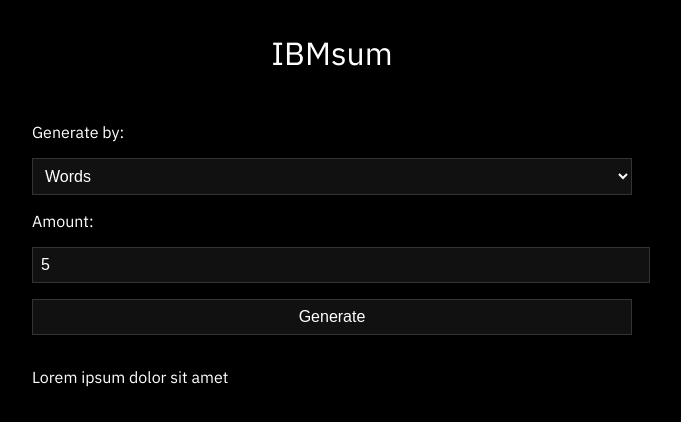
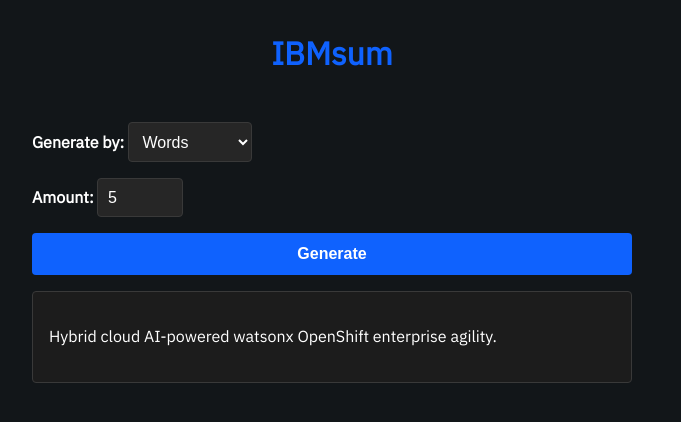
Before and after one commit to lildobber13/IBMsum, a plain HTML site: page index.html in a window 1280 px wide. Both pictures are taken after a click on the button "Generate". Shown: the whole page, without its empty margins (308-989 px from the left). Drawn offline with Linux system fonts and the light colour scheme.

Commit message:
Add files via upload

```diff
--- a/index.html
+++ b/index.html
@@ -3,90 +3,140 @@
 <head>
   <meta charset="UTF-8" />
   <meta name="viewport" content="width=device-width, initial-scale=1.0" />
-  <title>IBMsum - IBM Themed Lorem Ipsum Generator</title>
+  <title>IBMsum - IBM Themed Ipsum Generator</title>
   <link href="https://fonts.googleapis.com/css2?family=IBM+Plex+Sans&display=swap" rel="stylesheet">
   <style>
+    :root {
+      --ibm-blue: #0f62fe;
+      --ibm-gray: #f4f4f4;
+      --ibm-dark: #121619;
+      --ibm-border: #393939;
+    }
+
     body {
       margin: 0;
       padding: 0;
-      background-color: #000;
-      color: #fff;
+      background-color: var(--ibm-dark);
+      color: white;
       font-family: 'IBM Plex Sans', sans-serif;
       display: flex;
       flex-direction: column;
       align-items: center;
       min-height: 100vh;
     }
+
     header {
       padding: 2rem 1rem;
       font-size: 2rem;
+      font-weight: bold;
+      color: var(--ibm-blue);
     }
+
     main {
       width: 100%;
       max-width: 600px;
       padding: 1rem;
+      display: flex;
+      flex-direction: column;
+      gap: 1rem;
     }
-    label, input, select, button {
-      display: block;
-      width: 100%;
-      margin-bottom: 1rem;
+
+    label {
+      font-weight: 600;
+      margin-bottom: 0.3rem;
+    }
+
+    input, select {
+      background: #262626;
+      color: white;
+      border: 1px solid var(--ibm-border);
+      padding: 0.6rem;
+      border-radius: 4px;
       font-size: 1rem;
     }
-    input, select, button {
-      padding: 0.5rem;
-      background: #111;
-      color: #fff;
-      border: 1px solid #333;
+
+    button {
+      background-color: var(--ibm-blue);
+      color: white;
+      border: none;
+      padding: 0.75rem;
+      font-size: 1rem;
+      font-weight: bold;
+      border-radius: 4px;
+      cursor: pointer;
+      transition: background-color 0.2s;
     }
-    button {
-      cursor: pointer;
+
+    button:hover {
+      background-color: #0353e9;
     }
+
     #output {
-      margin-top: 2rem;
+      background: #1c1c1c;
+      border: 1px solid var(--ibm-border);
+      padding: 1rem;
+      border-radius: 4px;
       white-space: pre-wrap;
+      font-size: 1rem;
+      line-height: 1.6;
     }
   </style>
 </head>
 <body>
   <header>IBMsum</header>
   <main>
+    <div>
       <label for="type">Generate by:</label>
       <select id="type">
         <option value="words">Words</option>
         <option value="paragraphs">Paragraphs</option>
       </select>
+    </div>
 
+    <div>
       <label for="amount">Amount:</label>
       <input type="number" id="amount" min="1" max="100" value="5" />
+    </div>
 
-    <button onclick="generateLorem()">Generate</button>
+    <button onclick="generateIbmIpsum()">Generate</button>
 
     <div id="output"></div>
   </main>
 
   <script>
-    const loremWords = "Lorem ipsum dolor sit amet consectetur adipiscing elit sed do eiusmod tempor incididunt ut labore et dolore magna aliqua".split(" ");
+    const ibmWords = [
+      "Hybrid cloud", "AI-powered", "watsonx", "OpenShift", "enterprise agility", "zero trust security",
+      "mainframe modernization", "data fabric", "quantum-ready", "resilience", "AI governance",
+      "digital transformation", "automation", "Red Hat", "cloud-native", "zero-downtime",
+      "edge computing", "containerized workloads", "observability", "compliance frameworks",
+      "SaaS offerings", "DevSecOps", "cyber resiliency", "IBM Z", "workload portability",
+      "digital twin", "elastic scaling", "infrastructure as code", "cognitive insights",
+      "co-creation", "IBM Garage", "multicloud orchestration", "business outcomes",
+      "open innovation", "predictive analytics", "enterprise-grade AI", "blockchain for business",
+      "AI lifecycle", "scalable infrastructure", "secure by design"
+    ];
 
-    function generateLorem() {
+    function generateIbmIpsum() {
       const type = document.getElementById("type").value;
       const amount = parseInt(document.getElementById("amount").value);
       let output = "";
 
       if (type === "words") {
         for (let i = 0; i < amount; i++) {
-          output += loremWords[i % loremWords.length] + " ";
+          output += ibmWords[i % ibmWords.length] + " ";
         }
+        output = `<p>${output.trim()}.</p>`;
       } else {
         for (let i = 0; i < amount; i++) {
           let para = "";
-          for (let j = 0; j < 50; j++) {
-            para += loremWords[(i * 50 + j) % loremWords.length] + " ";
+          for (let j = 0; j < 30; j++) {
+            para += ibmWords[Math.floor(Math.random() * ibmWords.length)] + ", ";
           }
-          output += `<p>${para.trim()}.</p>`;
+          output += `<p>${para.slice(0, -2)}.</p>`;
         }
       }
 
-      document.getElementById("output").innerHTML = output.trim();
+      document.getElementById("output").innerHTML = output;
     }
   </script>
 </body>
```
Lines whose indentation alone changed are shown as unchanged.
